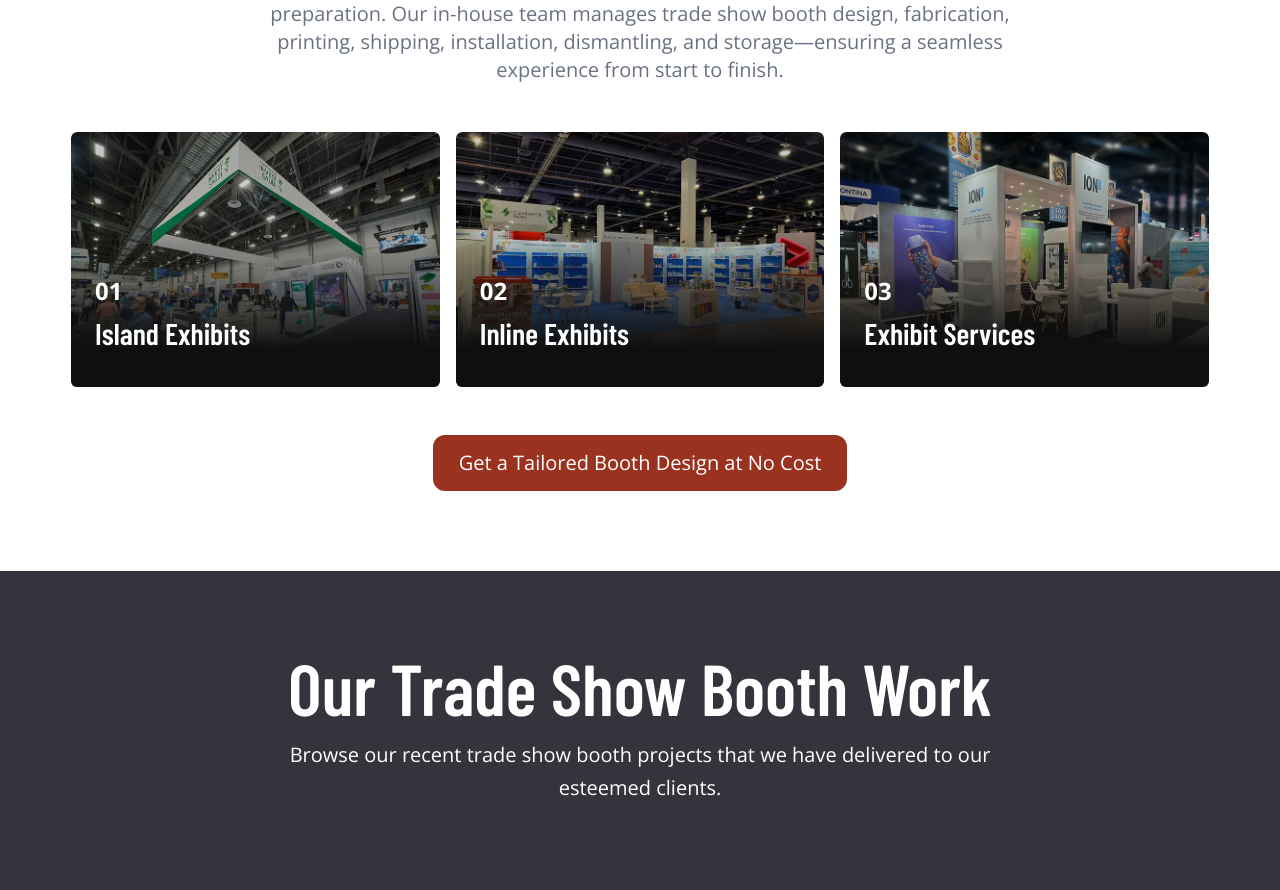
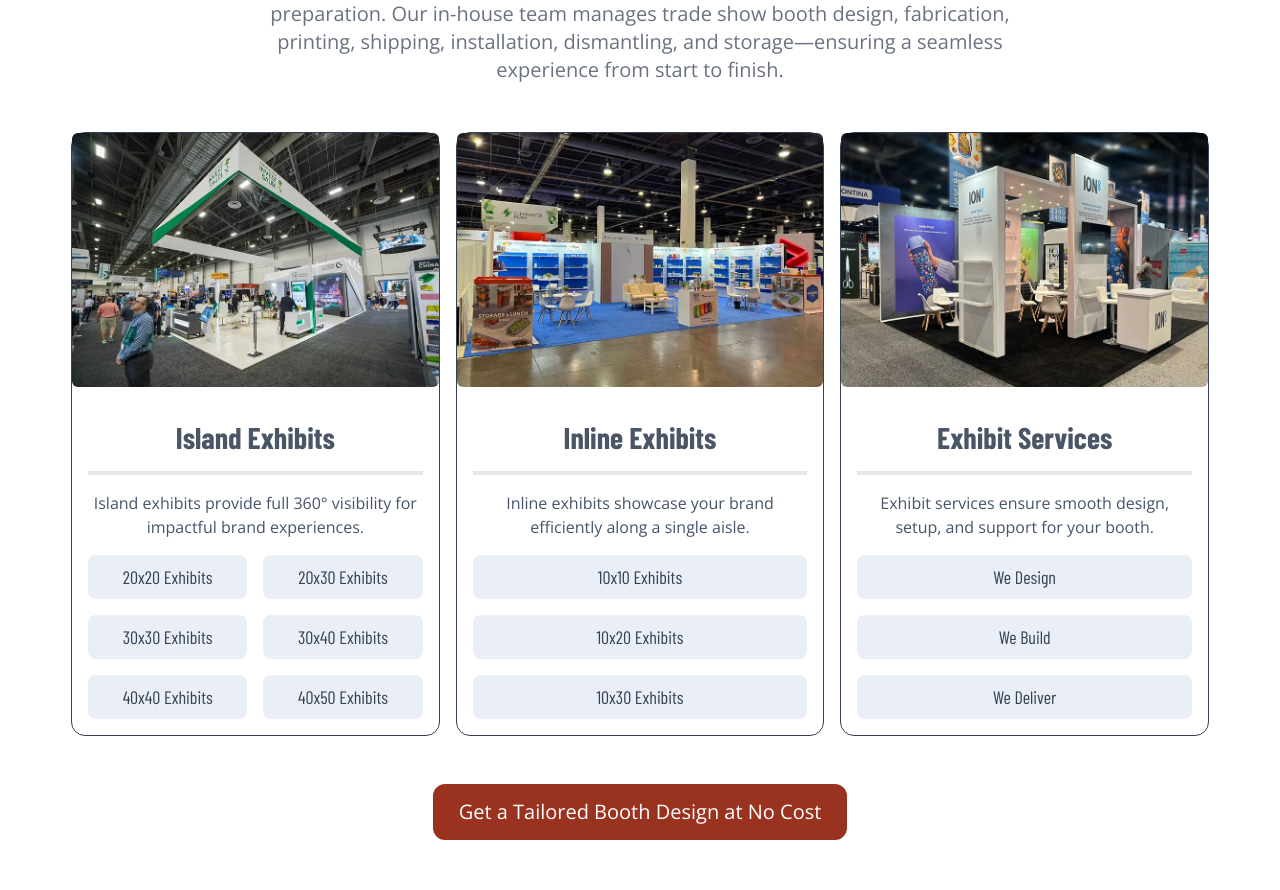
Before and after one commit to DheerajTriumfo/triumfoInc, a Next.js app: page / in a window 1280 px wide. Shown: the part 1203-2093 px from the top of the page. Built offline with nearby package versions, Linux system fonts and the light colour scheme; no server answers; a web font is replaced by a local one.

Commit message:
dfsdfsdf

```diff
--- a/app/components/Home.js
+++ b/app/components/Home.js
@@ -15,7 +15,7 @@ export default function Home() {
   const [hpPortfolio, setHpPortfolio] = useState([]);
   const [isModalOpen, setIsModalOpen] = useState(false);
   const [videoUrl, setVideoUrl] = useState("");
-  const [showText, setShowText] = useState(false);
+
 
 
 
@@ -122,47 +122,68 @@ export default function Home() {
               <h2 className="maintitle text-gray-700 mb-6">{data?.intro?.title || 'Our Trade Show Booth Services'}</h2>
               <p className="text-xl text-gray-500">{data?.intro?.description || 'Triumfo offers end-to-end exhibition stand solutions to simplify your event preparation. Our in-house team manages trade show booth design, fabrication, printing, shipping, installation, dismantling, and storage—ensuring a seamless experience from start to finish.'}</p>
             </div>
-            <div className="grid grid-cols-1 md:grid-cols-2 lg:grid-cols-3 gap-4 mt-12">
-              <div className="group relative w-full max-w-md overflow-hidden rounded-md onClick={() => setShowText(!showText)}">
-                <Image src="/images/large-booth.webp" width="767" height="530" alt="Island Exhibits" className="w-full h-auto rounded-md" />
-                <div className="absolute inset-0 bg-[linear-gradient(180deg,rgba(0,0,0,0.2)_40%,#0f0f0f_85%)] z-20 p-6 flex flex-col justify-end">
-                  <span className="text-white text-2xl font-semibold mb-2 translate-y-12 transition-transform duration-500 ease-out group-hover:-translate-y-4">01</span>
-                  <h3 className="text-white text-3xl font-semibold mb-2 translate-y-12 transition-transform duration-500 ease-out group-hover:-translate-y-4">Island Exhibits</h3>
-                  <div className={`transition-all duration-500 ease-out ${
-            showText
-              ? "opacity-100 translate-y-0"
-              : "opacity-0 translate-y-6"
-          } md:group-hover:opacity-100 md:group-hover:translate-y-0`}>
-                    <p className="text-white text-base leading-relaxed">Island exhibits provide full 360° visibility for impactful brand experiences.</p>
+
+            <div className="grid grid-cols-1 sm:grid-cols-2 lg:grid-cols-3 gap-4 mt-12">
+              <div className="bg-white rounded-[14px]  border border-gray-700 text-center hover:border-gray-900 hover:shadow-xl transition-all duration-300 group">
+                <div className="figure"><Image src="/images/large-booth.webp" width="767" height="530" alt="Custom Trade Show Booth Design" className="w-full h-auto rounded-md"/></div>
+                  <div className="p-4">
+                    <h3 className="text-3xl text-gray-600 font-bold mt-4 group-hover:text-gray-900 transition-colors mb-4">Island Exhibits</h3>
+                  <div className="h-1 w-full bg-gray-200 my-4"></div>
+                  <p className="text-slate-600 text-base mb-4">Island exhibits provide full 360° visibility for impactful brand experiences.</p>
+                  <div className="grid grid-cols-2 gap-4">
+                    <Link href="/20x20-trade-show-booth/" className="block bg-[#EAEEF7] py-2 px-3 text-lg text-gray-700 hover:text-gray-900 hover:bg-gray-100 rounded-lg transition-all duration-200 hover:translate-x-1 font-medium barlofamilty">
+                        20x20 Exhibits</Link>
+                    <Link href="/20x30-trade-show-booth/" className="block bg-[#EAEEF7] py-2 px-3 text-lg text-gray-700 hover:text-gray-900 hover:bg-gray-100 rounded-lg transition-all duration-200 hover:translate-x-1 font-medium barlofamilty">
+                        20x30 Exhibits</Link>
+
+                    <Link href="/30x30-trade-show-booth/" className="block bg-[#EAEEF7] py-2 px-3 text-lg text-gray-700 hover:text-gray-900 hover:bg-gray-100 rounded-lg transition-all duration-200 hover:translate-x-1 font-medium barlofamilty">
+                        30x30 Exhibits</Link>
+                    <Link href="/30x40-trade-show-booth/" className="block bg-[#EAEEF7] py-2 px-3 text-lg text-gray-700 hover:text-gray-900 hover:bg-gray-100 rounded-lg transition-all duration-200 hover:translate-x-1 font-medium barlofamilty">
+                        30x40 Exhibits</Link>
+                    <Link href="/40x40-trade-show-booth/" className="block bg-[#EAEEF7] py-2 px-3 text-lg text-gray-700 hover:text-gray-900 hover:bg-gray-100 rounded-lg transition-all duration-200 hover:translate-x-1 font-medium barlofamilty">
+                        40x40 Exhibits</Link>
+                    <Link href="/40x50-trade-show-booth/" className="block bg-[#EAEEF7] py-2 px-3 text-lg text-gray-700 hover:text-gray-900 hover:bg-gray-100 rounded-lg transition-all duration-200 hover:translate-x-1 font-medium barlofamilty">
+                        40x50 Exhibits</Link>
                   </div>
                   </div>
               </div>
-              <div className="group relative w-full max-w-md overflow-hidden rounded-md">
-                <Image src="/images/inline-booth.webp" width="767" height="530" alt="Inline Exhibits" className="w-full h-auto rounded-md" />
-                <div className="absolute inset-0 bg-[linear-gradient(180deg,rgba(0,0,0,0.2)_40%,#0f0f0f_85%)] z-20 p-6 flex flex-col justify-end">
-                  <span className="text-white text-2xl font-semibold mb-2 translate-y-12 transition-transform duration-500 ease-out group-hover:-translate-y-4">02</span>
-                  <h3 className="text-white text-3xl font-semibold mb-2 translate-y-12 transition-transform duration-500 ease-out group-hover:-translate-y-4">Inline Exhibits</h3>
-                  <div className={`transition-all duration-500 ease-out ${
-            showText
-              ? "opacity-100 translate-y-0"
-              : "opacity-0 translate-y-6"
-          } md:group-hover:opacity-100 md:group-hover:translate-y-0`}>
-                    <p className="text-white text-base leading-relaxed">Inline exhibits showcase your brand efficiently along a single aisle.</p>
+              <div className="bg-white rounded-[14px]  border border-gray-700 text-center hover:border-gray-900 hover:shadow-xl transition-all duration-300 group">
+                <div className="figure"><Image src="/images/inline-booth.webp" width="767" height="530" alt="Turnkey Trade Show Booth Services" className="w-full h-auto rounded-md"/></div>
+                <div className="p-4">
+                  <h3 className="text-3xl text-gray-600 font-bold mt-4 group-hover:text-gray-900 transition-colors mb-4">Inline Exhibits</h3>
+                  <div className="h-1 w-full bg-gray-200 my-4"></div>
+                  <p className="text-slate-600 text-base mb-4">Inline exhibits showcase your brand efficiently along a single aisle.</p>
+                  <div className="grid grid-cols-1 gap-4">
+                 <Link href="/10x10-trade-show-booth/" className="block bg-[#EAEEF7] py-2 px-3 text-lg text-gray-700 hover:text-gray-900 hover:bg-gray-100 rounded-lg transition-all duration-200 hover:translate-x-1 font-medium barlofamilty">
+                        10x10 Exhibits</Link>
+                 <Link href="/10x20-trade-show-booth/" className="block bg-[#EAEEF7] py-2 px-3 text-lg text-gray-700 hover:text-gray-900 hover:bg-gray-100 rounded-lg transition-all duration-200 hover:translate-x-1 font-medium barlofamilty">
+                        10x20 Exhibits</Link>
+                 <Link href="/10x30-trade-show-booth/" className="block bg-[#EAEEF7] py-2 px-3 text-lg text-gray-700 hover:text-gray-900 hover:bg-gray-100 rounded-lg transition-all duration-200 hover:translate-x-1 font-medium barlofamilty">
+                        10x30 Exhibits</Link>
                  </div>
                 </div>
               </div>
-              <div className="group relative w-full max-w-md overflow-hidden rounded-md">
-                <Image src="/images/rental-booth.webp" width="767" height="530" alt="Exhibit Services" className="w-full h-auto rounded-md"/>
-                <div className="absolute inset-0 bg-[linear-gradient(180deg,rgba(0,0,0,0.2)_40%,#0f0f0f_85%)] z-20 p-6 flex flex-col justify-end">
-                  <span className="text-white text-2xl font-semibold mb-2 translate-y-12 transition-transform duration-500 ease-out group-hover:-translate-y-4">03</span>
-                  <h3 className="text-white text-3xl font-semibold mb-2 translate-y-12 transition-transform duration-500 ease-out group-hover:-translate-y-4">Exhibit Services</h3>
-                  <div className="opacity-0 translate-y-24 transition-all duration-500 ease-out group-hover:opacity-100 group-hover:translate-y-0">
-                    <p className="text-white text-base leading-relaxed">Exhibit services ensure smooth design, setup, and support for your booth.</p>
-                  </div>
+              <div className="bg-white rounded-[14px]  border border-gray-700 text-center hover:border-gray-900 hover:shadow-xl transition-all duration-300 group">
+                <div className="figure"><Image src="/images/rental-booth.webp" width="767" height="530" alt="Rental Booth Solutions" className="w-full h-auto rounded-md"/></div>
+                <div className="p-4">
+                  <h3 className="text-3xl text-gray-600 font-bold mt-4 group-hover:text-gray-900 transition-colors mb-4">Exhibit Services</h3>
+                  <div className="h-1 w-full bg-gray-200 my-4"></div>
+                  <p className="text-slate-600 text-base mb-4">Exhibit services ensure smooth design, setup, and support for your booth.</p>
+                  <div className="grid grid-cols-1 gap-4">
+                    <Link href="/services/" className="block bg-[#EAEEF7] py-2 px-3 text-lg text-gray-700 hover:text-gray-900 hover:bg-gray-100 rounded-lg transition-all duration-200 hover:translate-x-1 font-medium barlofamilty">
+                       We Design</Link>
+                    <Link href="/services/" className="block bg-[#EAEEF7] py-2 px-3 text-lg text-gray-700 hover:text-gray-900 hover:bg-gray-100 rounded-lg transition-all duration-200 hover:translate-x-1 font-medium barlofamilty">
+                       We Build</Link>
+                    <Link href="/services/" className="block bg-[#EAEEF7] py-2 px-3 text-lg text-gray-700 hover:text-gray-900 hover:bg-gray-100 rounded-lg transition-all duration-200 hover:translate-x-1 font-medium barlofamilty">
+                       We Deliver</Link>
                   </div>
                 </div>
               </div>
 
+
+
+
+            </div>
             <div className="flex flex-col sm:flex-row justify-center items-center gap-4 mt-12">
               <div className="w-full sm:w-auto"><a href={data?.cta?.primary?.href || "/contact-us/"} className="block w-full sm:w-auto px-6 py-3 bg-[#9A3220] border-2 border-[#9A3220] rounded-xl text-base sm:text-xl text-white hover:bg-gray-500 hover:border-2 hover:border-white hover:text-white transition duration-300 text-center">{data?.cta?.primary?.label || 'Get a Tailored Booth Design at No Cost'}</a></div>
             </div>
```
Lines whose indentation alone changed are shown as unchanged.
